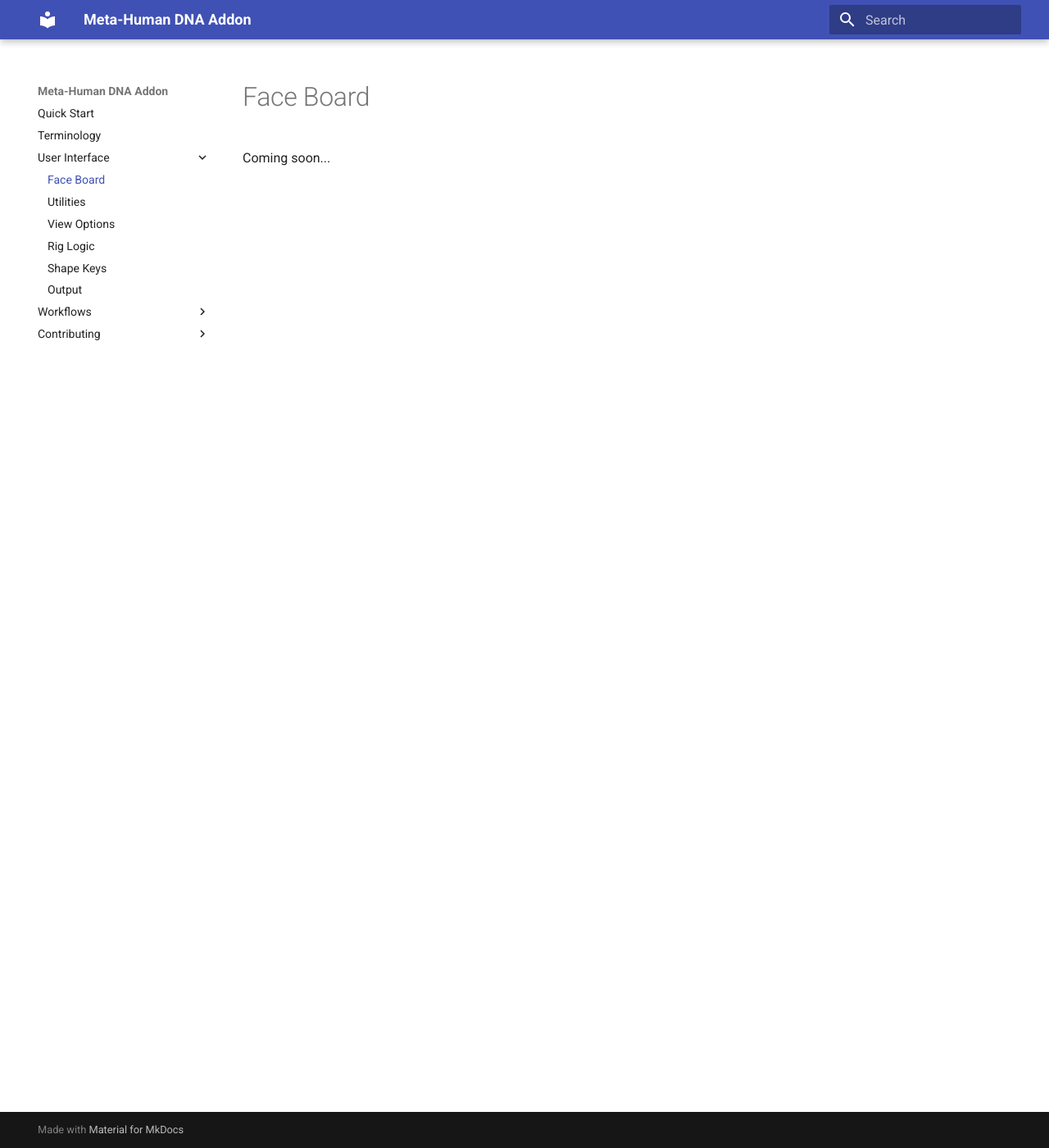
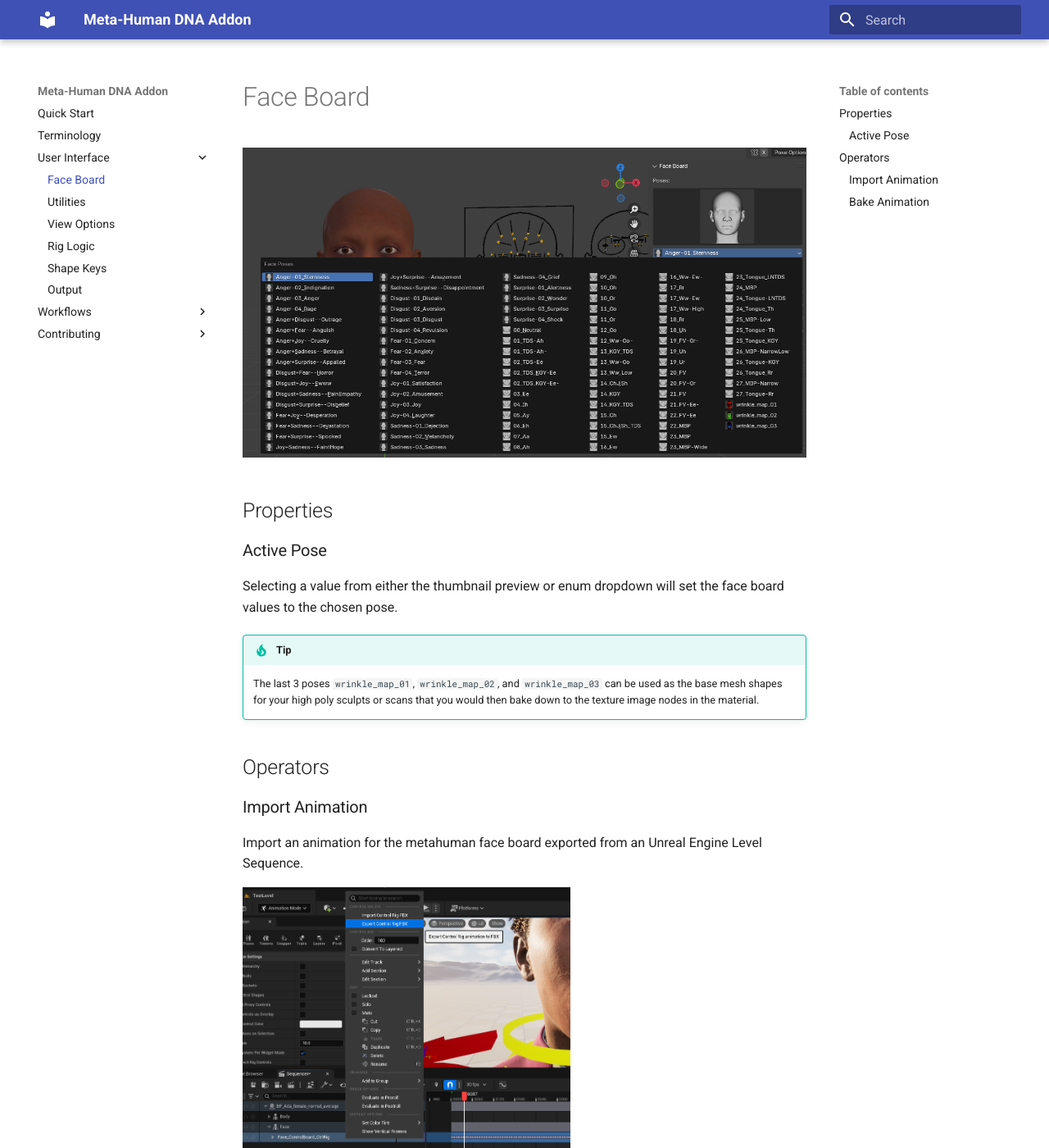
Before and after one commit to poly-hammer/meta-human-dna-addon, an MkDocs documentation site: the page built from docs/user-interface/face-board.md, in a window 1280 px wide and 1400 px high. Shown: the whole window at 82% size. Built offline with MkDocs 1.6.1 and Material for MkDocs 9.7.7, drawn with Linux system fonts in a browser that asks for light colours; some of the changed text lies outside the part shown.

Commit message:
updated docs

```diff
--- a/docs/user-interface/face-board.md
+++ b/docs/user-interface/face-board.md
@@ -1,2 +1,24 @@
 # Face Board
-Coming soon...
+
+![](../images/face-board/1.png){: class="rounded-image"}
+
+## Properties
+### Active Pose
+Selecting a value from either the thumbnail preview or enum dropdown will set the face board values to the chosen pose.
+
+!!! tip
+    The last 3 poses `wrinkle_map_01`, `wrinkle_map_02`, and `wrinkle_map_03` can be used as the base mesh shapes for your high poly sculpts or scans that you would then bake down to the texture image nodes in the material.
+
+
+## Operators
+
+### Import Animation
+Import an animation for the metahuman face board exported from an Unreal Engine Level Sequence.
+
+![](../images/face-board/2.png){: class="rounded-image" style="width:400px"}
+![](../images/face-board/3.png){: class="rounded-image" style="width:290px"}
+
+### Bake Animation
+Bakes the active face board action to the pose bones, shape key values, and texture logic mask values. Useful for rendering, simulations, etc. where rig logic evaluation is not available.
+
+![](../images/face-board/3.gif){: class="rounded-image"}
```
Also changed, not shown: docs/user-interface/output.md (+5 -2 lines), src/addons/meta_human_dna/release_notes.md (+3 -0 lines), docs/images/face-board/1.png (added), docs/images/face-board/2.png (added), docs/images/face-board/3.gif (added), docs/images/face-board/3.png (added), docs/images/user-interface/output/2.png, 5 other files.
